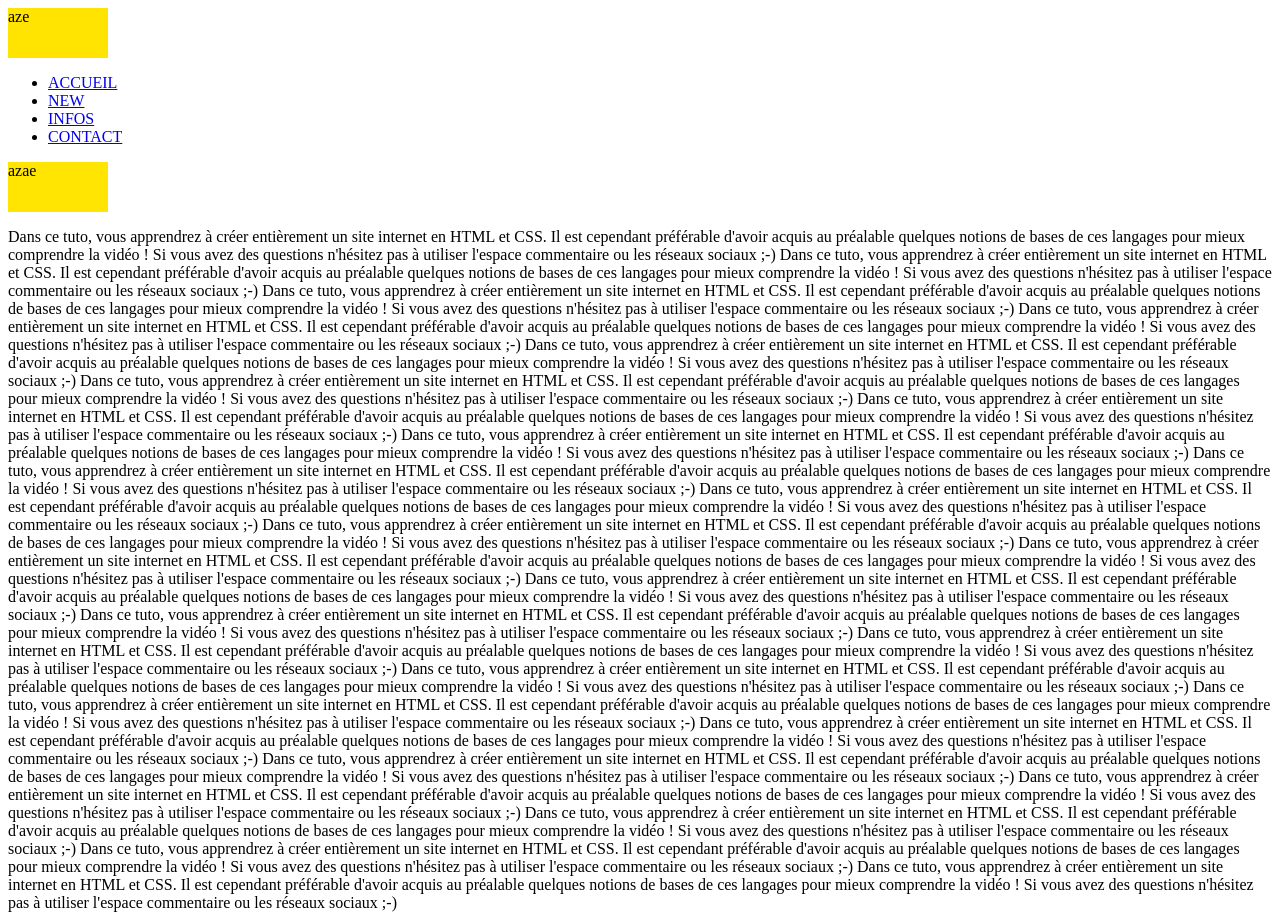
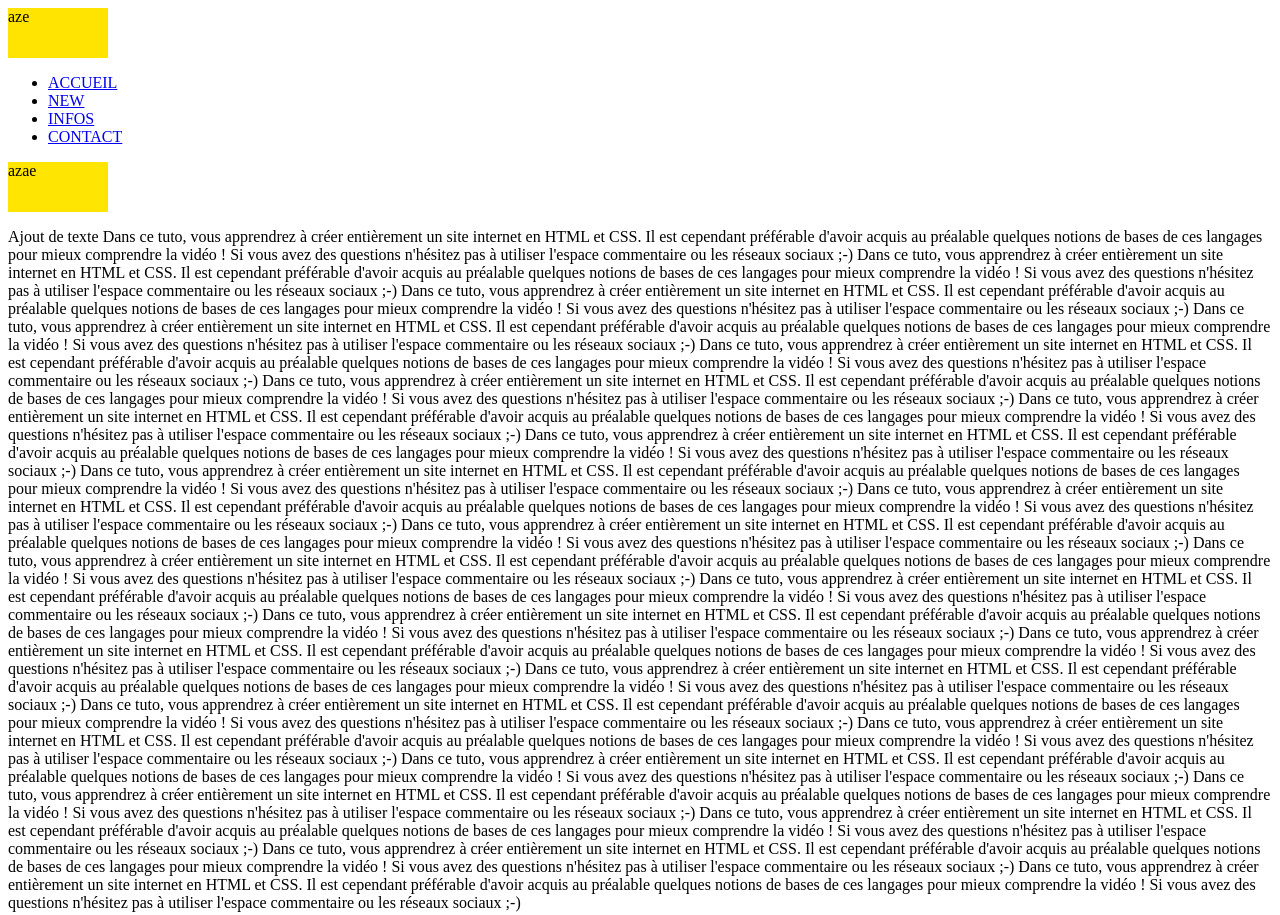
Before and after one commit to cyprien123/cyprienjulien, a plain HTML site: page index.html in a window 1280 px wide. Shown: the top 915 px of the page. Drawn offline with Linux system fonts and the light colour scheme.

Commit message:
Ajout de texte

```diff
--- a/index.html
+++ b/index.html
@@ -21,6 +21,7 @@
 		</div>
 		<div id="contenuprincipal">
 			<p>
+			Ajout de texte
 			Dans ce tuto, vous apprendrez à créer entièrement un site internet en HTML et CSS. Il est cependant préférable d'avoir acquis au préalable quelques notions de bases de ces langages pour mieux comprendre la vidéo ! Si vous avez des questions n'hésitez pas à utiliser l'espace commentaire ou les réseaux sociaux ;-)
 			Dans ce tuto, vous apprendrez à créer entièrement un site internet en HTML et CSS. Il est cependant préférable d'avoir acquis au préalable quelques notions de bases de ces langages pour mieux comprendre la vidéo ! Si vous avez des questions n'hésitez pas à utiliser l'espace commentaire ou les réseaux sociaux ;-)
 			Dans ce tuto, vous apprendrez à créer entièrement un site internet en HTML et CSS. Il est cependant préférable d'avoir acquis au préalable quelques notions de bases de ces langages pour mieux comprendre la vidéo ! Si vous avez des questions n'hésitez pas à utiliser l'espace commentaire ou les réseaux sociaux ;-)
```
